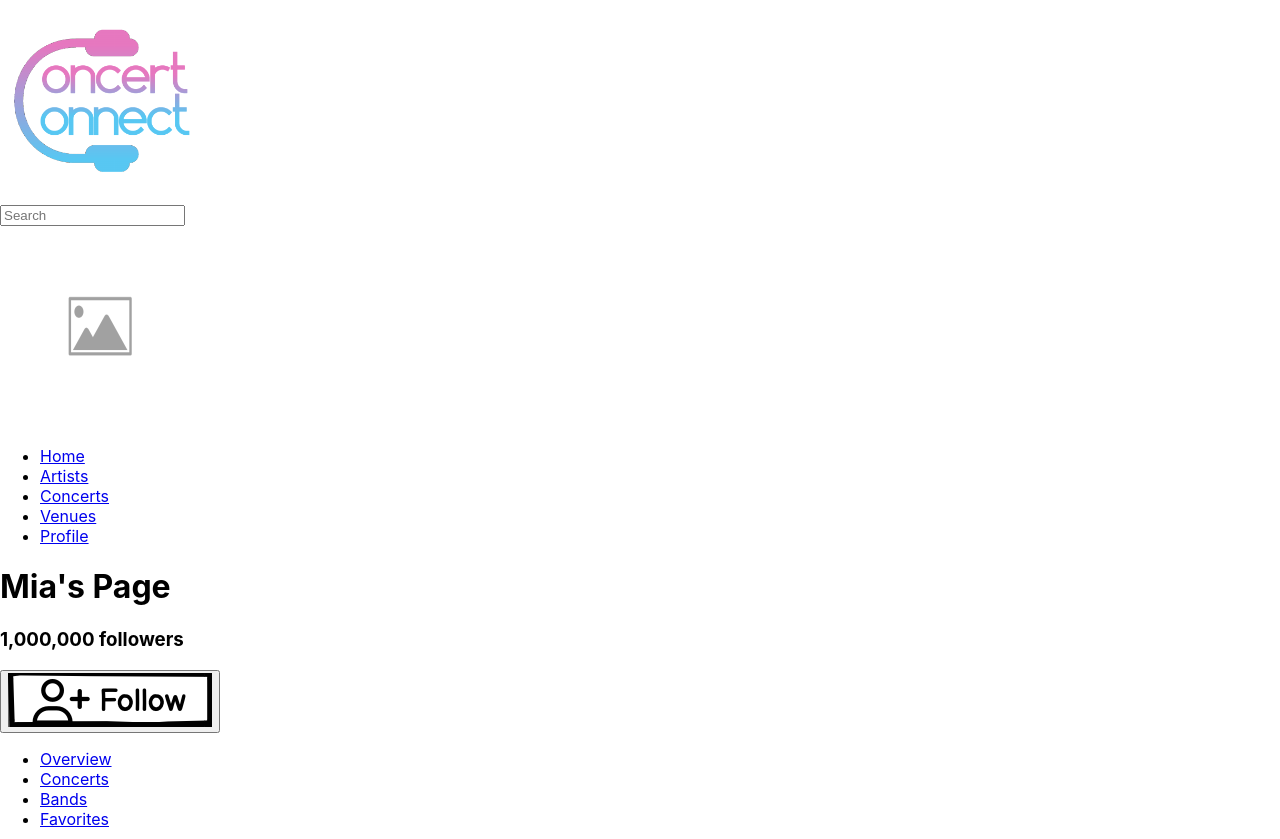
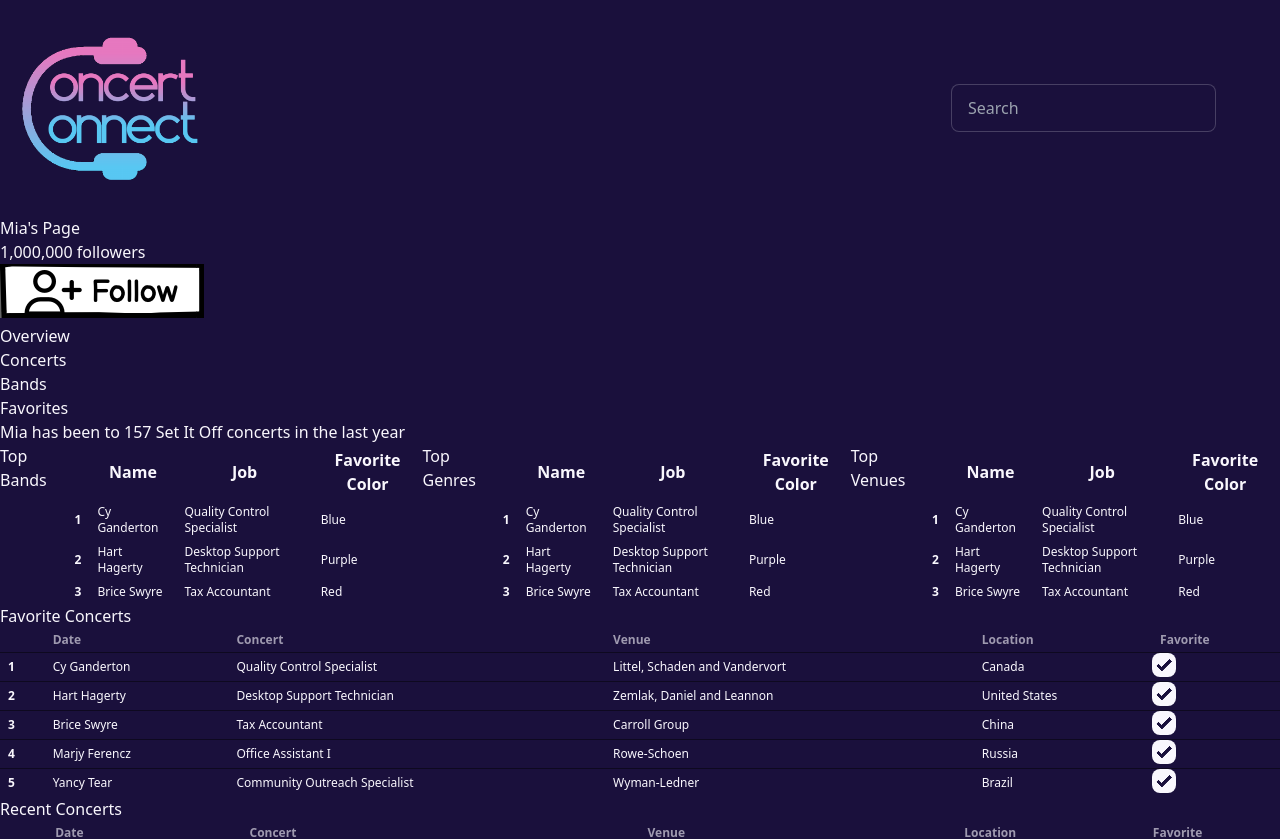
Before and after one commit to Sabplpz/Concert-Connect, a React (Create React App) app in the folder client/: page /profile in a window 1280 px wide. Shown: the top 839 px of the page. Built offline with nearby package versions, Linux system fonts and the light colour scheme.

Commit message:
Please work, made the theme work with the help of JK

```diff
--- a/client/package.json
+++ b/client/package.json
@@ -8,12 +8,14 @@
     "@testing-library/react": "^13.4.0",
     "@testing-library/user-event": "^13.5.0",
     "axios": "^1.4.0",
+    "daisyui": "^3.5.0",
     "graphql": "^16.7.1",
     "jwt-decode": "^3.1.2",
     "react": "^18.2.0",
     "react-dom": "^18.2.0",
     "react-router-dom": "^6.14.2",
     "react-scripts": "5.0.1",
+    "tailwindcss": "^3.3.3",
     "web-vitals": "^2.1.4"
   },
   "scripts": {
@@ -39,8 +41,5 @@
       "last 1 firefox version",
       "last 1 safari version"
     ]
-  },
-  "devDependencies": {
-    "tailwindcss": "^3.3.3"
   }
 }
--- a/client/public/index.html
+++ b/client/public/index.html
@@ -1,5 +1,5 @@
 <!DOCTYPE html>
-<html data-theme="dark" data lang="en">
+<html data-theme="dark" lang="en">
   <head>
     <meta charset="utf-8" />
     <link rel="icon" href="%PUBLIC_URL%/favicon.ico" />
--- a/client/src/index.css
+++ b/client/src/index.css
@@ -1,17 +1,3 @@
 @tailwind base;
 @tailwind components;
 @tailwind utilities;
-
-body {
-  margin: 0;
-  font-family: -apple-system, BlinkMacSystemFont, 'Segoe UI', 'Roboto', 'Oxygen',
-    'Ubuntu', 'Cantarell', 'Fira Sans', 'Droid Sans', 'Helvetica Neue',
-    sans-serif;
-  -webkit-font-smoothing: antialiased;
-  -moz-osx-font-smoothing: grayscale;
-}
-
-code {
-  font-family: source-code-pro, Menlo, Monaco, Consolas, 'Courier New',
-    monospace;
-}
--- a/client/src/pages/Profile.js
+++ b/client/src/pages/Profile.js
@@ -8,8 +8,7 @@ import ButtonPic from '../assets/Button.png'
 function profile() {
 
     return(
-
-      <html data-theme="dark">
+      <div>
       <h1>Mia's Page</h1>
       <h3>1,000,000 followers</h3>
       <button>
@@ -256,8 +255,8 @@ function profile() {
 
       <button>View All Concerts</button>
     </div>
-    </html>
 
+  </div>
 
 
 
--- a/tailwind.config.js
+++ b/client/tailwind.config.js
@@ -1,6 +1,6 @@
 /** @type {import('tailwindcss').Config} */
 module.exports = {
-  content: [],
+  content: ['./src/**/*.{js,jsx,ts,tsx}', './public/index.html'],
   theme: {
     extend: {
 
@@ -11,6 +11,6 @@ module.exports = {
   },
   plugins: [require("daisyui")],
   daisyui: {
-    themes: ['synthwave','dark']
+    themes: ['synthwave']
   }
 }
```
Also changed, not shown: package.json (+2 -6 lines), 2 other files (tests, documents, lock files or other folders).
